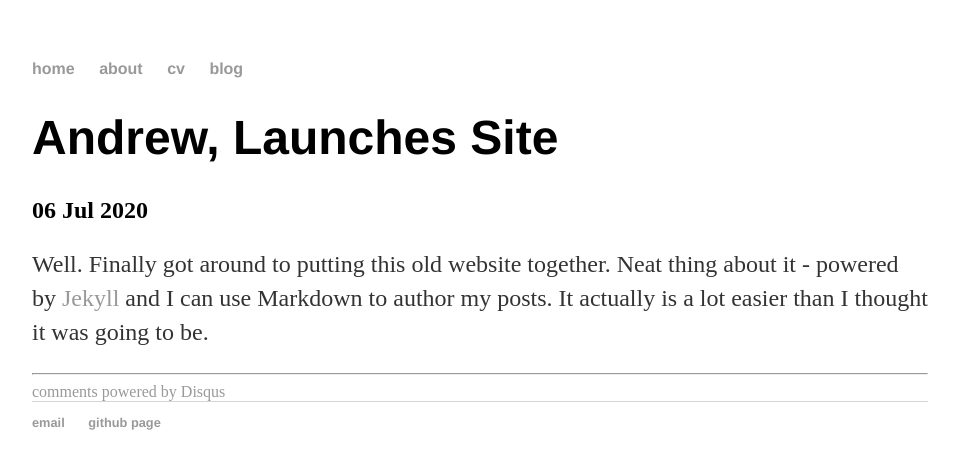
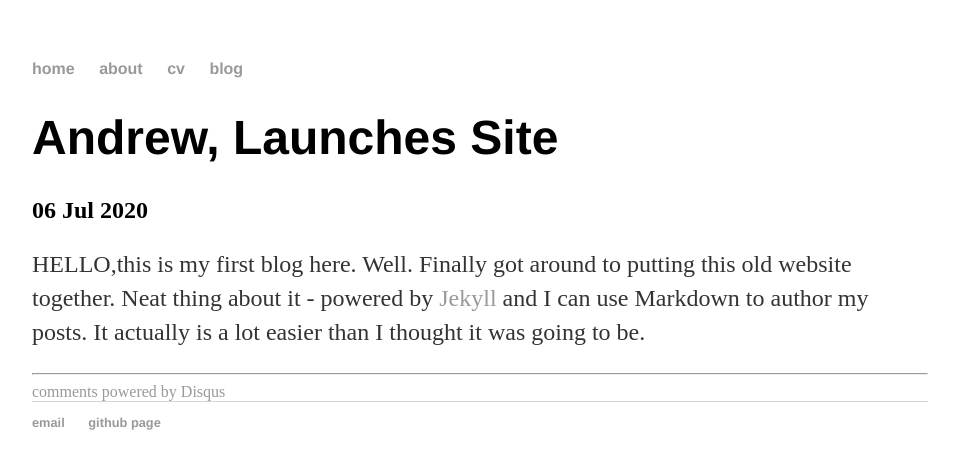
Before and after one commit to scyxx2/lakerschampions.github.io, a Jekyll site: the page built from _posts/2020-07-06-Andrew-site-launched.md, in a window 1280 px wide. Shown: the top 469 px of the page, without its empty margins (160-1116 px from the left). Built offline with Jekyll 4.4.1, drawn with Linux system fonts in a browser that asks for light colours; comment, search, counter and statistics services are not loaded.

Commit message:
Update 2020-07-06-Andrew-site-launched.md

```diff
--- a/_posts/2020-07-06-Andrew-site-launched.md
+++ b/_posts/2020-07-06-Andrew-site-launched.md
@@ -3,5 +3,5 @@ layout: post
 title: "Andrew, Launches Site"
 date: 2020-07-06
 ---
-
+HELLO,this is my first blog here.
 Well. Finally got around to putting this old website together. Neat thing about it - powered by [Jekyll](http://jekyllrb.com) and I can use Markdown to author my posts. It actually is a lot easier than I thought it was going to be.
```
